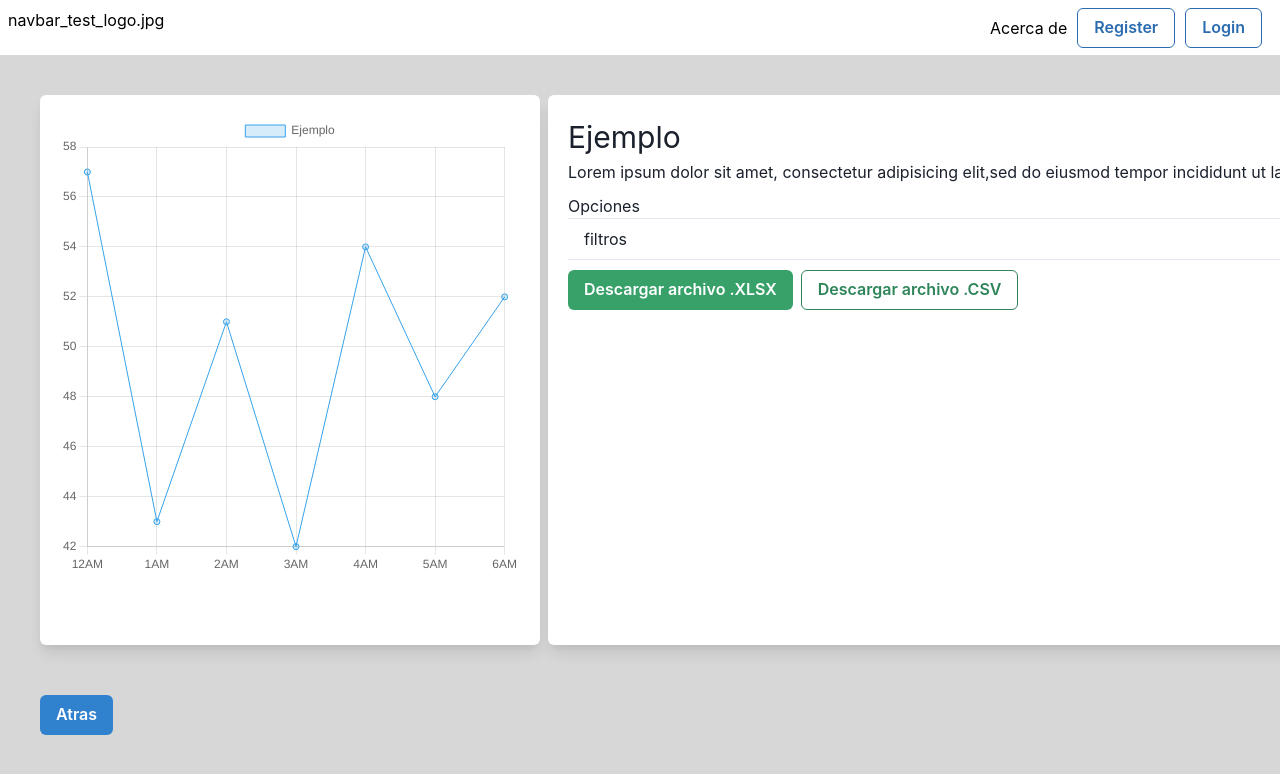
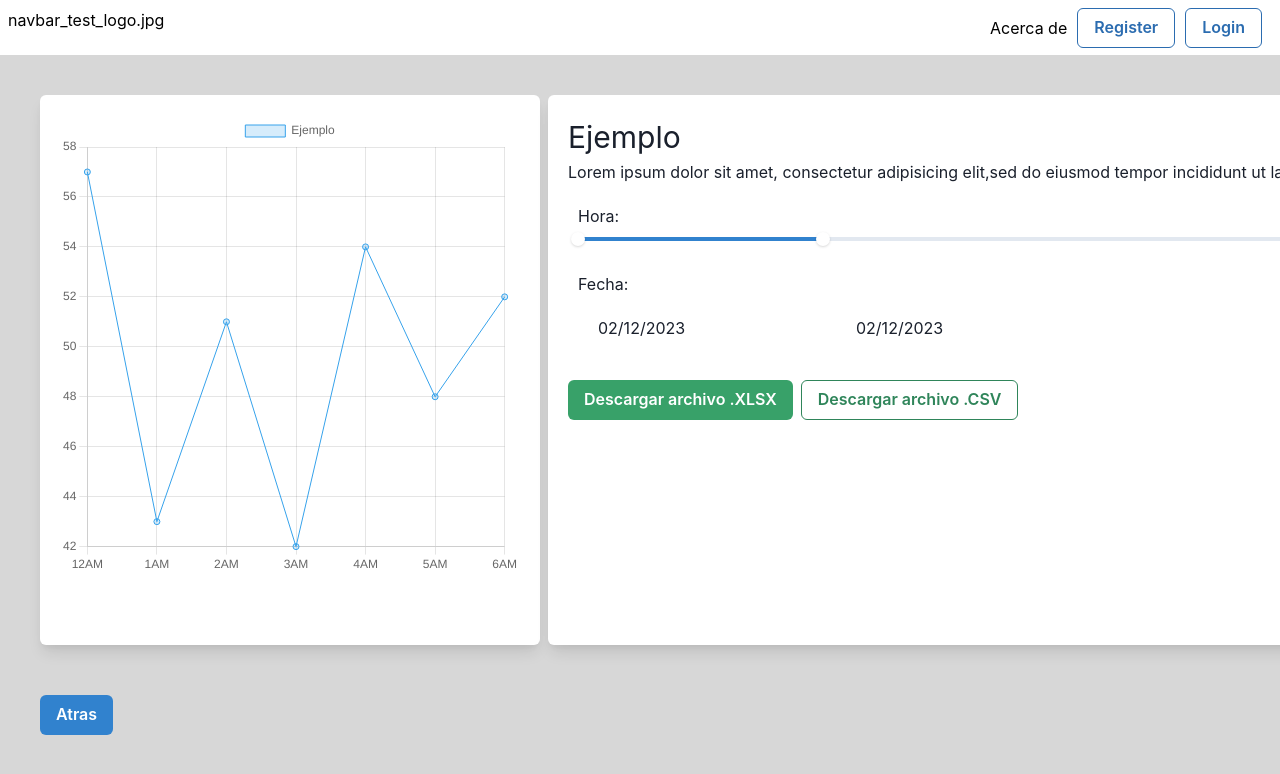
Before and after one commit to panconpan99/imar_front, a React (Create React App) app: page /Board2 in a window 1280 px wide. Shown: the top 774 px of the page. Built offline with nearby package versions, Linux system fonts and the light colour scheme.

Commit message:
fix: added more options to the filter, change style of the pages of home,about, register,login, boards

```diff
--- a/package.json
+++ b/package.json
@@ -16,6 +16,7 @@
     "framer-motion": "^9.0.2",
     "leaflet": "^1.9.3",
     "react": "^18.2.0",
+    "react-datepicker": "^4.10.0",
     "react-dom": "^18.2.0",
     "react-leaflet": "^4.2.0",
     "react-router-dom": "^6.4.3",
--- a/src/pages/Home.jsx
+++ b/src/pages/Home.jsx
@@ -51,6 +51,7 @@ const Home = () => {
       <div>
         <Box
           p={"5px"}
+          pl={"10px"}
           pos={"absolute"}
           borderRadius={"md"}
           bg="#FFFFFF"
--- a/src/pages/Login.jsx
+++ b/src/pages/Login.jsx
@@ -1,10 +1,21 @@
 import React from "react";
-
-const Login = () =>{
-    return (
-        <>
-        login
-        </>
-    );
-}
-export default Login
+import { Box } from "@chakra-ui/react";
+const Login = () => {
+  const dashstyle = {
+    justifycontent: "center",
+    w: "70%",
+    h: "500px",
+    boxShadow: "lg",
+    rounded: "md",
+    p: "15px",
+    bg: "#FFFFFF",
+  };
+  return (
+    <>
+      <Box p={"40px"} pl="20%">
+        <Box sx={dashstyle}>Login</Box>
+      </Box>
+    </>
+  );
+};
+export default Login;
--- a/src/pages/about.jsx
+++ b/src/pages/about.jsx
@@ -1,7 +1,7 @@
 import React from "react";
 import { Box, Image } from "@chakra-ui/react";
 const About = () => {
-  const imagelogo = "../images/Logo.png";
+  const imagelogo = "../images/logo.png";
   const dashstyle = {
     justifycontent: "center",
     w: "70%",
--- a/src/pages/board1.jsx
+++ b/src/pages/board1.jsx
@@ -25,7 +25,7 @@ const Board1 = () => {
   const data4 = GetData();
   const dashstyle = {
     w: "510px",
-    h: "500px",
+    h: "550px",
     boxShadow: "lg",
     rounded: "md",
     p: "15px",
@@ -38,6 +38,10 @@ const Board1 = () => {
   const buttomclick = () => {
     Navigate("/board2");
   };
+  //to do list
+  //buscar una manera de elegir una alerta
+  //actual numero en pantalla (done)
+  //limites
   return (
     <>
       <Box p="20px">
@@ -74,7 +78,8 @@ const Board1 = () => {
                 </PopoverContent>
               </Portal>
             </Popover>
-            <Dash datos={data1} tipo="solubilidad del agua" unit="hour"/>
+            <Dash datos={data1} tipo="solubilidad del agua" unit="hour" />
+            <Box p="20px">Registro actual : {data1.slice(-1)}</Box>
           </Box>
           <Box sx={dashstyle}>
             <Popover>
@@ -109,6 +114,7 @@ const Board1 = () => {
               </Portal>
             </Popover>
             <Dash datos={data2} tipo="marejada" unit="hour" />
+            <Box p={"20px"}>Registro actual : {data2.slice(-1)}</Box>
           </Box>
 
           <Box sx={dashstyle}>
@@ -143,7 +149,8 @@ const Board1 = () => {
                 </PopoverContent>
               </Portal>
             </Popover>
-            <Dash datos={data3} tipo="fosfato" unit="hour"/>
+            <Dash datos={data3} tipo="fosfato" unit="hour" />
+            <Box p={"20px"}>Registro actual : {data3.slice(-1)}</Box>
           </Box>
 
           <Box sx={dashstyle}>
@@ -178,7 +185,8 @@ const Board1 = () => {
                 </PopoverContent>
               </Portal>
             </Popover>
-            <Dash datos={data4} tipo="temperatura" unit="hour"/>
+            <Dash datos={data4} tipo="temperatura" unit="hour" />
+            <Box p={"20px"}>Registro actual : {data4.slice(-1)}</Box>
           </Box>
         </HStack>
       </Box>
--- a/src/pages/board2.jsx
+++ b/src/pages/board2.jsx
@@ -1,29 +1,28 @@
 import React from "react";
 import { useState } from "react";
 import { useNavigate } from "react-router-dom";
+import { Box, Button, HStack, Flex, Text } from "@chakra-ui/react";
 import {
-  Box,
-  Button,
-  HStack,
-  Flex,
-  Accordion,
-  AccordionItem,
-  AccordionButton,
-  AccordionPanel,
-  AccordionIcon,
-  Text,
-  Checkbox,
-  CheckboxGroup,
+  RangeSlider,
+  RangeSliderTrack,
+  RangeSliderFilledTrack,
+  RangeSliderThumb,
 } from "@chakra-ui/react";
 import Dash from "../components/Dash";
 import GetData from "../components/GetData";
-
+import DatePicker from "react-datepicker";
+import "react-datepicker/dist/react-datepicker.css";
+//to do list:
+//eliminar el acordeon (done)
+//hacer mas interactivo el board
+//buscar una manera de elegir un dia y mes
+//descargas
 const Board2 = () => {
   const unit = "hour";
   const datos = GetData();
   const Navigate = useNavigate();
-  const [isChecked1, setIsChecked1] = useState(false);
-  const [isChecked2, setIsChecked2] = useState(false);
+  const [startDate, setStartDate] = useState(new Date());
+  const [EndDate, setEndDate] = useState(new Date());
   const HandleButtonClick = () => {
     Navigate("/board");
   };
@@ -33,22 +32,6 @@ const Board2 = () => {
     boxShadow: "lg",
     rounded: "md",
     bg: "#FFFFFF",
-  };
-  const handleCheckbox1Change = (event) => {
-    if (event.target.checked) {
-      setIsChecked1(true);
-      setIsChecked2(false);
-    } else {
-      setIsChecked1(false);
-    }
-  };
-  const handleCheckbox2Change = (event) => {
-    if (event.target.checked) {
-      setIsChecked2(true);
-      setIsChecked1(false);
-    } else {
-      setIsChecked2(false);
-    }
   };
   return (
     <>
@@ -67,45 +50,32 @@ const Board2 = () => {
                 eiusmod tempor incididunt ut labore et dolore.
               </Text>
             </Box>
-            <Box>
-              <Text>Opciones</Text>
+            <Box p={"10px"}>
+              Hora:
+              <RangeSlider aria-label={['min','max']} min={0} max={23} step={1} defaultValue={[0, 6]} >
+                <RangeSliderTrack>
+                  <RangeSliderFilledTrack/>
+                </RangeSliderTrack>
+                <RangeSliderThumb index={0}/>
+                <RangeSliderThumb index={1}/>
+              </RangeSlider>
             </Box>
-            <Accordion allowMultiple>
-              <AccordionItem>
-                <h2>
-                  <AccordionButton>
-                    <Box as="span" flex={1} textAlign="left">
-                      filtros
-                    </Box>
-                    <AccordionIcon />
-                  </AccordionButton>
-                </h2>
-                <AccordionPanel pb={4}>
-                  <CheckboxGroup colorScheme={"blue"}>
-                    <Checkbox
-                      pr={6}
-                      value={"hour"}
-                      isChecked={isChecked1}
-                      onChange={handleCheckbox1Change}
-                    >
-                      Hora
-                    </Checkbox>
-                    <Checkbox
-                      pr={6}
-                      value={"day"}
-                      isChecked={isChecked2}
-                      onChange={handleCheckbox2Change}
-                    >
-                      Dia
-                    </Checkbox>
-                    <Checkbox pr={6} value={"month"}>
-                      Mes
-                    </Checkbox>
-                  </CheckboxGroup>
-                </AccordionPanel>
-              </AccordionItem>
-            </Accordion>
-            <HStack pt={"10px"} >
+            <Box p={"10px"}>
+              Fecha:
+              <HStack p="20px" spacing={"10px"}>
+                <DatePicker
+                  selected={startDate}
+                  onChange={(date) => setStartDate(date)}
+                  placeholder="inicio"
+                />
+                <DatePicker
+                  selected={EndDate}
+                  onChange={(date) => setEndDate(date)}
+                  placeholder="final"
+                />
+              </HStack>
+            </Box>
+            <HStack pt={"10px"}>
               <Button colorScheme={"green"} variant="solid">
                 Descargar archivo .XLSX
               </Button>
--- a/src/pages/register.jsx
+++ b/src/pages/register.jsx
@@ -1,10 +1,21 @@
 import React from "react";
-
-const Register = () =>{
-    return (
-        <>
-        register
-        </>
-    );
+import { Box } from "@chakra-ui/react";
+const Register = () => {
+  const dashstyle = {
+    justifycontent: "center",
+    w: "70%",
+    h: "500px",
+    boxShadow: "lg",
+    rounded: "md",
+    p: "15px",
+    bg: "#FFFFFF",
+  };
+  return (
+    <>
+      <Box p={"40px"} pl="20%">
+        <Box sx={dashstyle}>register</Box>
+      </Box>
+    </>
+  );
 };
-export default Register
+export default Register;
```
Also changed, not shown: 1 other file (tests, documents, lock files or other folders).
